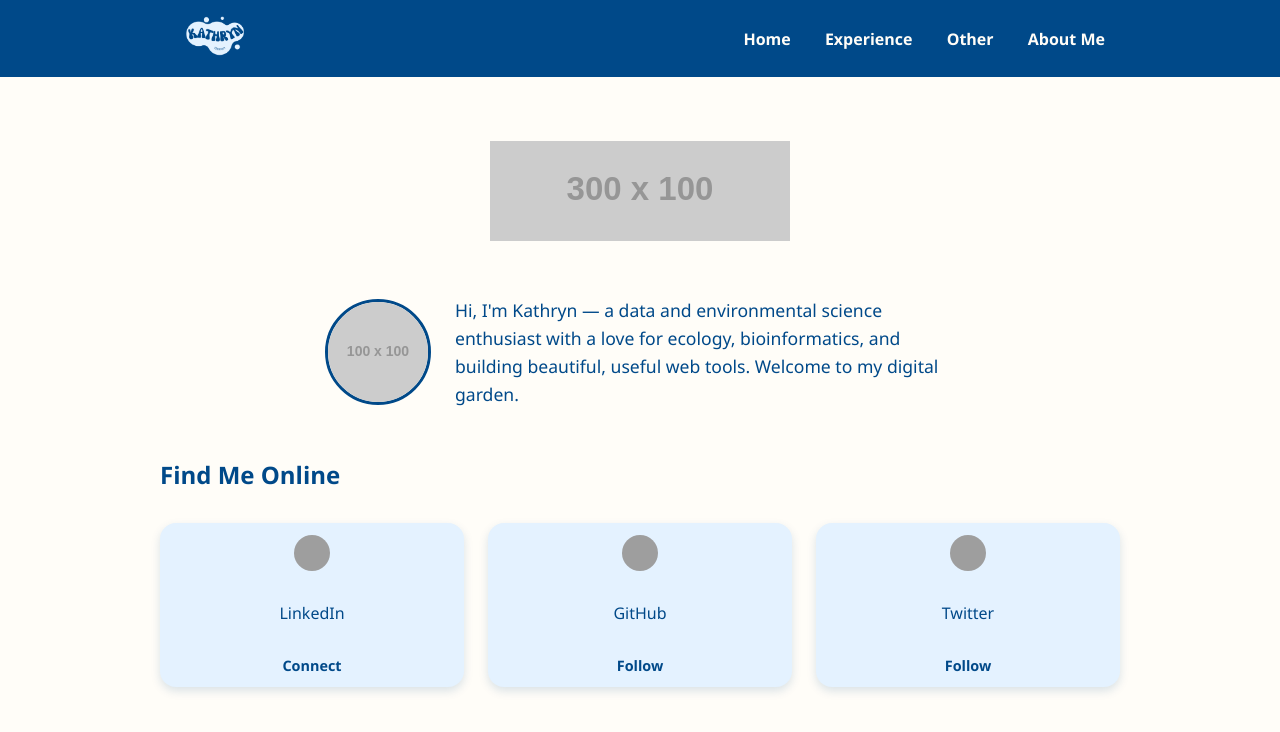
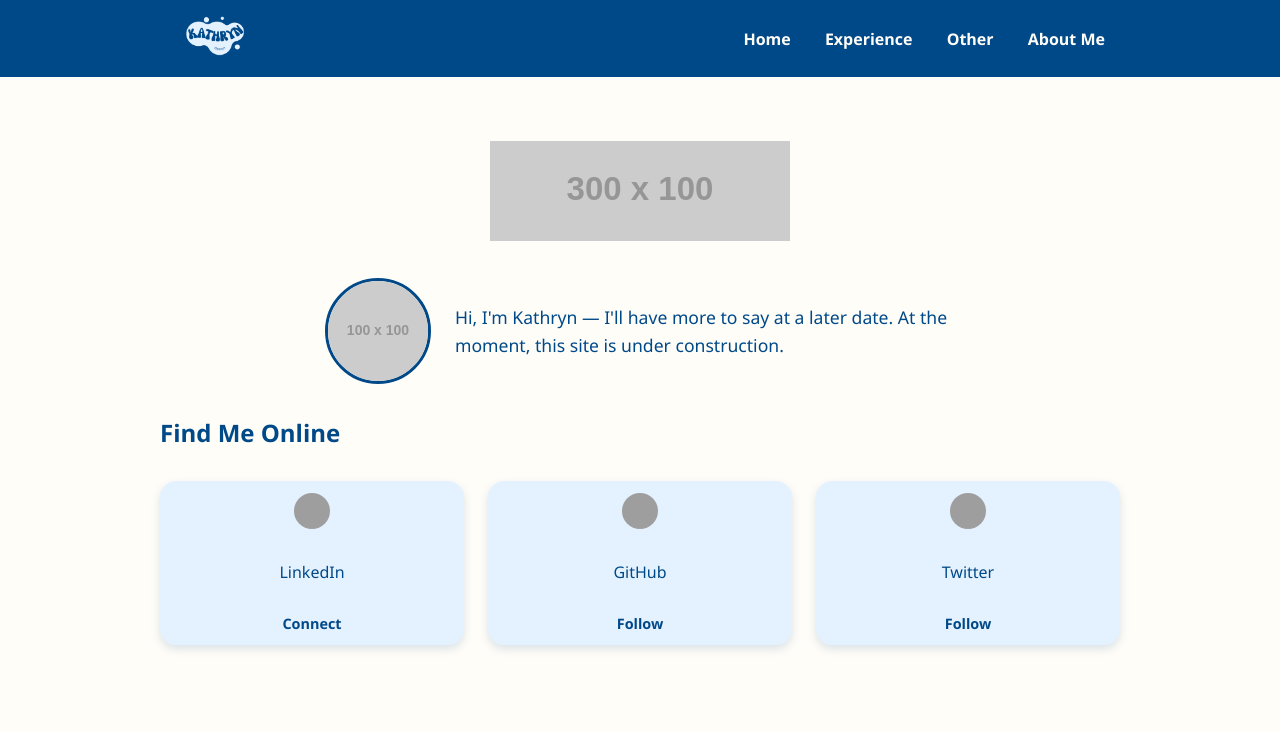
Before and after one commit to kfillman/kfillman.github.io, a Jekyll site: the page built from index.md, in a window 1280 px wide. Shown: the top 732 px of the page. Built offline with Jekyll 4.4.1, drawn with Linux system fonts in a browser that asks for light colours; grey boxes are pictures that could not be loaded.

Commit message:
Update index.md

```diff
--- a/index.md
+++ b/index.md
@@ -13,7 +13,7 @@ title: Home
   <img src="https://via.placeholder.com/100.png?text=Me" alt="Profile Photo">
   <div class="home-blurb">
     <p>
-      Hi, I'm Kathryn — a data and environmental science enthusiast with a love for ecology, bioinformatics, and building beautiful, useful web tools. Welcome to my digital garden.
+      Hi, I'm Kathryn — I'll have more to say at a later date. At the moment, this site is under construction.
     </p>
   </div>
 </div>
```
